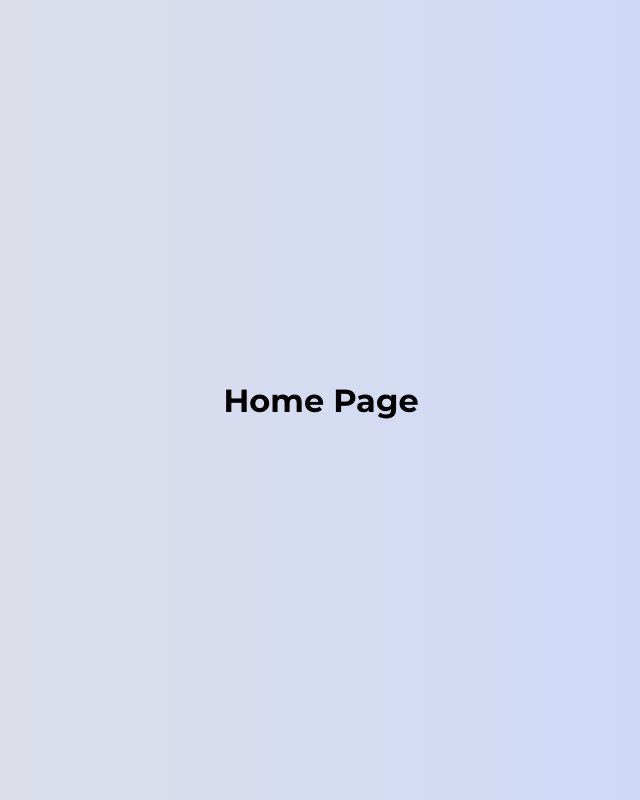
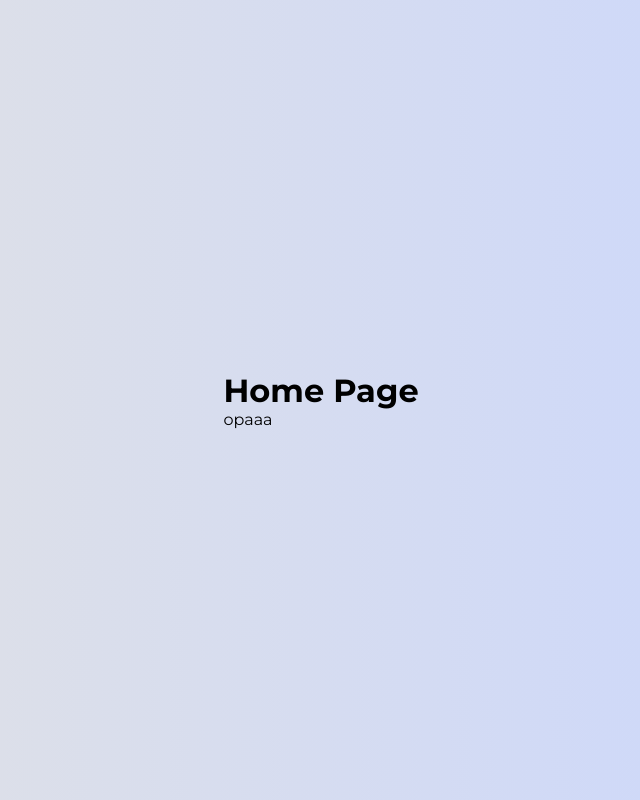
Before and after one commit to RafaelTome22/TCC-ETEC-JARAGUA, a React (Create React App) app in the folder projeto-react/: page /home in a window 1280 px wide. Shown: the whole page, without its empty margins (319-959 px from the left). Built offline with nearby package versions, Linux system fonts and the light colour scheme.

Commit message:
Criaçao New Commit

```diff
--- a/projeto-react/src/PAGES/home/home.js
+++ b/projeto-react/src/PAGES/home/home.js
@@ -5,6 +5,7 @@ function HomePage() {
   return (
     <div>
       <h1>Home Page</h1>
+      <p>opaaa</p>
     </div>
   );
 }
```
